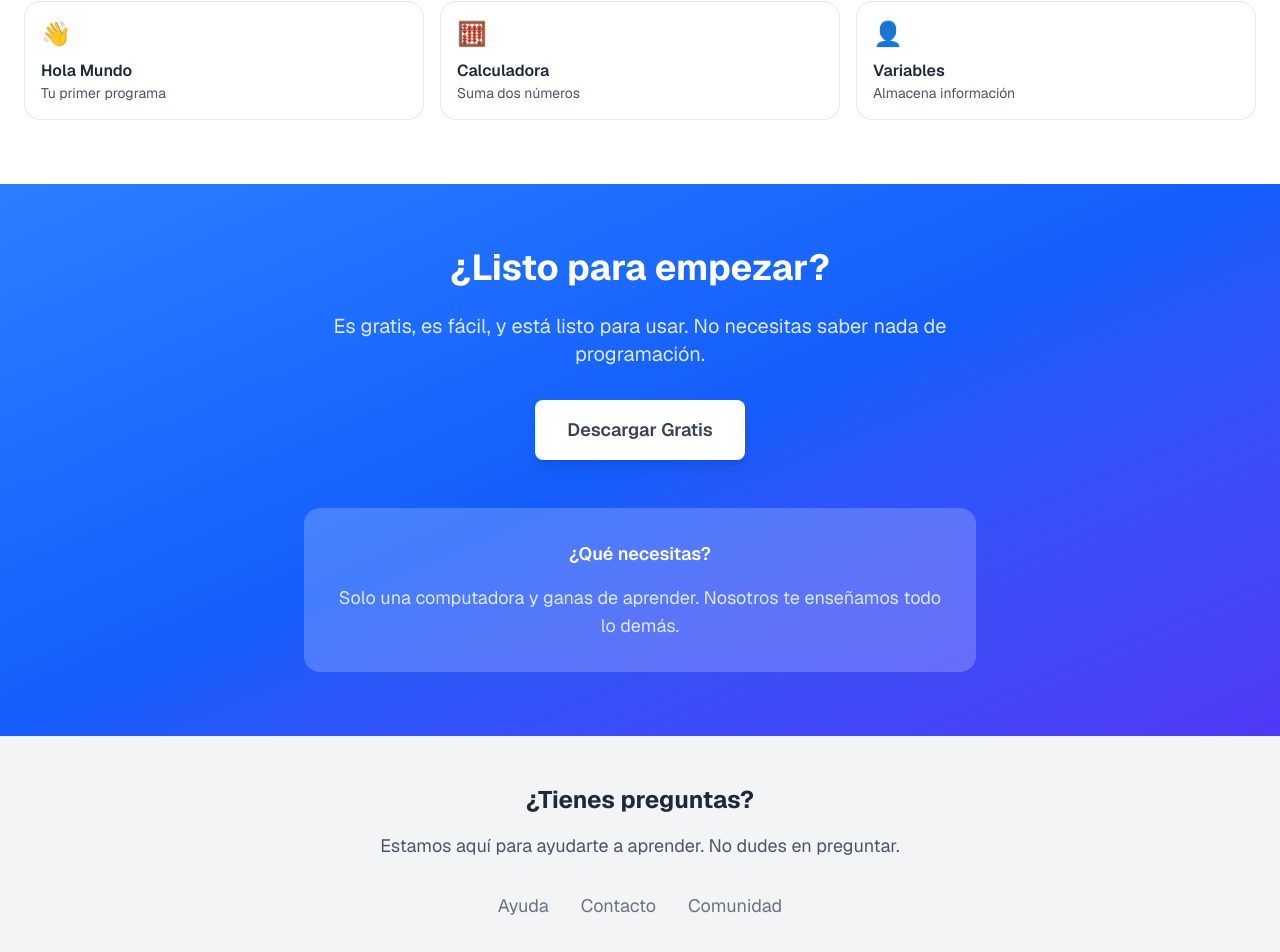
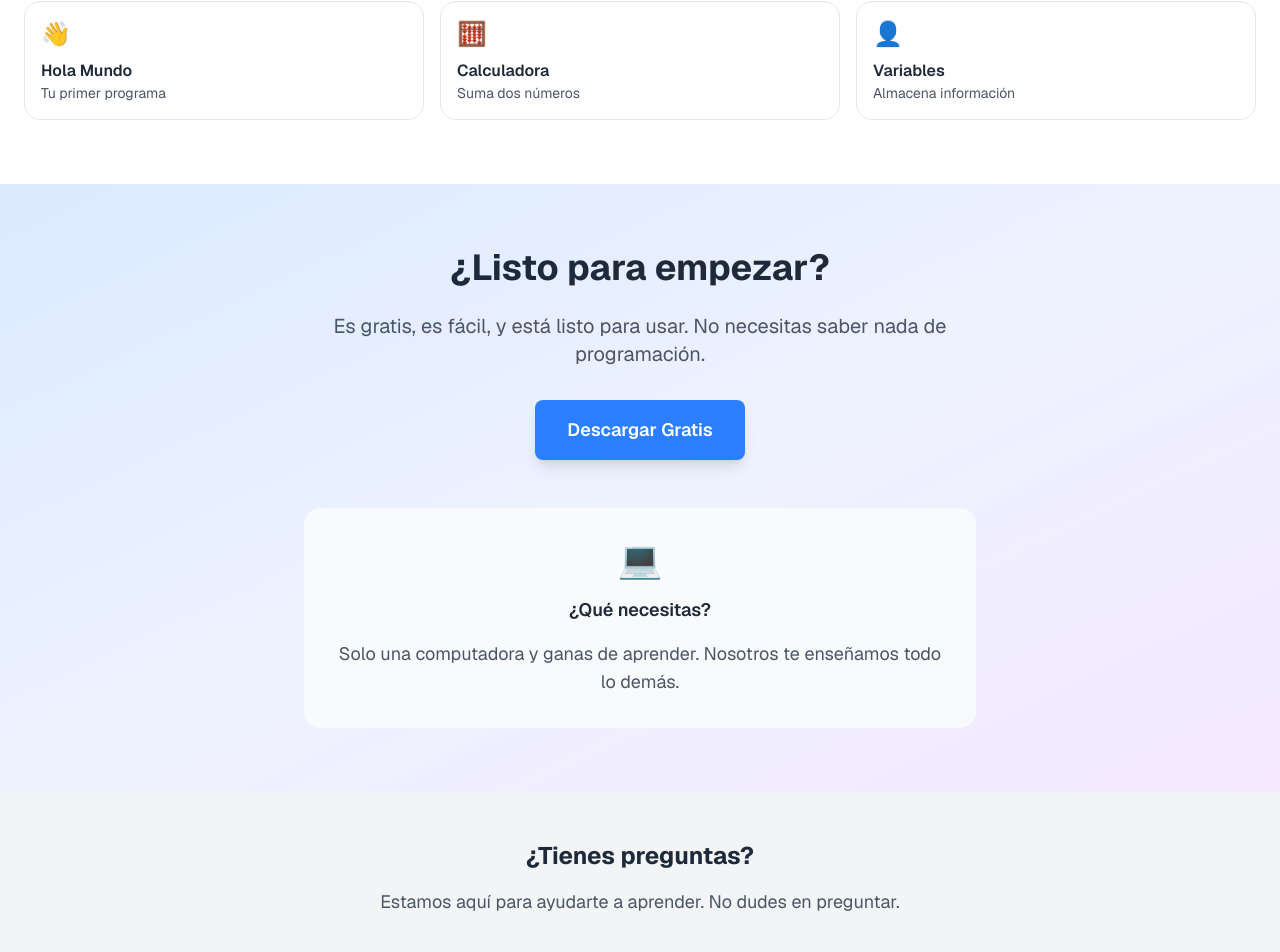
Before and after one commit to nicvazquezdev/hispano-lang-website, a Next.js app: page / in a window 1280 px wide. Shown: the part 2427-3379 px from the top of the page. Built offline with nearby package versions, Linux system fonts and the light colour scheme.

Commit message:
Refactor CTA section with updated styling for improved aesthetics. Change background gradient, text colors, and button styles for a more modern look. Enhance content clarity and engagement.

```diff
--- a/components/sections/CTA.tsx
+++ b/components/sections/CTA.tsx
@@ -2,31 +2,28 @@ import Button from "@/components/ui/Button";
 
 export default function CTA() {
   return (
-    <section className="py-16 bg-gradient-to-br from-blue-500 via-blue-600 to-indigo-600">
+    <section className="py-16 bg-gradient-to-br from-blue-100 via-indigo-50 to-purple-100">
       <div className="max-w-4xl mx-auto px-6 text-center">
-        <h2 className="text-3xl lg:text-4xl font-bold text-white mb-6">
+        <h2 className="text-3xl lg:text-4xl font-bold text-gray-800 mb-6">
           ¿Listo para empezar?
         </h2>
-        <p className="text-xl text-blue-100 mb-8 max-w-2xl mx-auto">
+        <p className="text-xl text-gray-600 mb-8 max-w-2xl mx-auto">
           Es gratis, es fácil, y está listo para usar. No necesitas saber nada
           de programación.
         </p>
 
         <div className="mb-12">
-          <Button
-            variant="secondary"
-            size="lg"
-            className="rounded-full shadow-lg bg-white text-blue-600 hover:bg-gray-100"
-          >
+          <Button size="lg" className="rounded-full shadow-lg">
             Descargar Gratis
           </Button>
         </div>
 
-        <div className="bg-white/20 rounded-2xl p-8 max-w-2xl mx-auto">
-          <h3 className="text-lg font-semibold text-white mb-4">
+        <div className="bg-gray-50 rounded-2xl p-8 max-w-2xl mx-auto">
+          <div className="text-4xl mb-4">💻</div>
+          <h3 className="text-lg font-semibold text-gray-800 mb-4">
             ¿Qué necesitas?
           </h3>
-          <p className="text-blue-100 text-lg">
+          <p className="text-gray-600 text-lg">
             Solo una computadora y ganas de aprender. Nosotros te enseñamos todo
             lo demás.
           </p>
```
